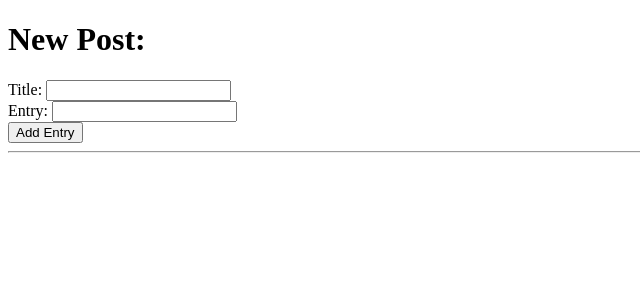
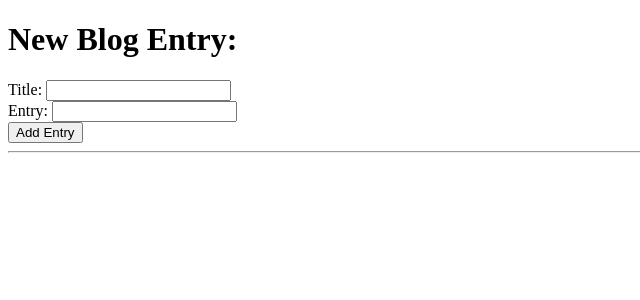
Before and after one commit to EarlyRiser619/blogz, a Flask app: page /newpost in a window 1280 px wide. Shown: the part 26-326 px from the top of the page, without its empty margins (0-640 px from the left). Run offline with Flask 2, Linux system fonts and the light colour scheme.

Commit message:
linked title to indiv blog page

```diff
--- a/main.py
+++ b/main.py
@@ -18,12 +18,12 @@ class Blog(db.Model):
 
 @app.route("/blog", methods=['POST', 'GET'])
 def index():
-    if request.args.get(Blog.id):
-        blog_id = int(request.args.get(Blog.id))
+    if request.args.get('id'):
+        blog_id = int(request.args.get('id'))
         indiv_blog = Blog.query.get(blog_id)
-        new_title = indiv_blog(Blog.title)
-        new_body = indiv_blog(Blog.body)
-        return render_template("blog.html?id=Blog.id", page_title="Build A Blog", new_title=new_title, new_body=new_body)
+        new_title = indiv_blog.title
+        new_body = indiv_blog.body
+        return render_template("indiv_blog.html", page_title="Build A Blog", new_title=new_title, new_body=new_body)
     elif request.method == "GET":
         blogs = Blog.query.all()
         return render_template("blog.html", blogs=blogs, page_title="Build A Blog")
--- a/templates/newpost.html
+++ b/templates/newpost.html
@@ -2,7 +2,7 @@
 
 
 {% block content %}
-<h1>New Post:</h1>
+<h1>New Blog Entry:</h1>
     <form action='/blog' method="POST">
         <label>
             Title:
```
Also changed, not shown: templates/blog.html (+0 -7 lines), templates/indiv_blog.html (added, +9 -0 lines).
